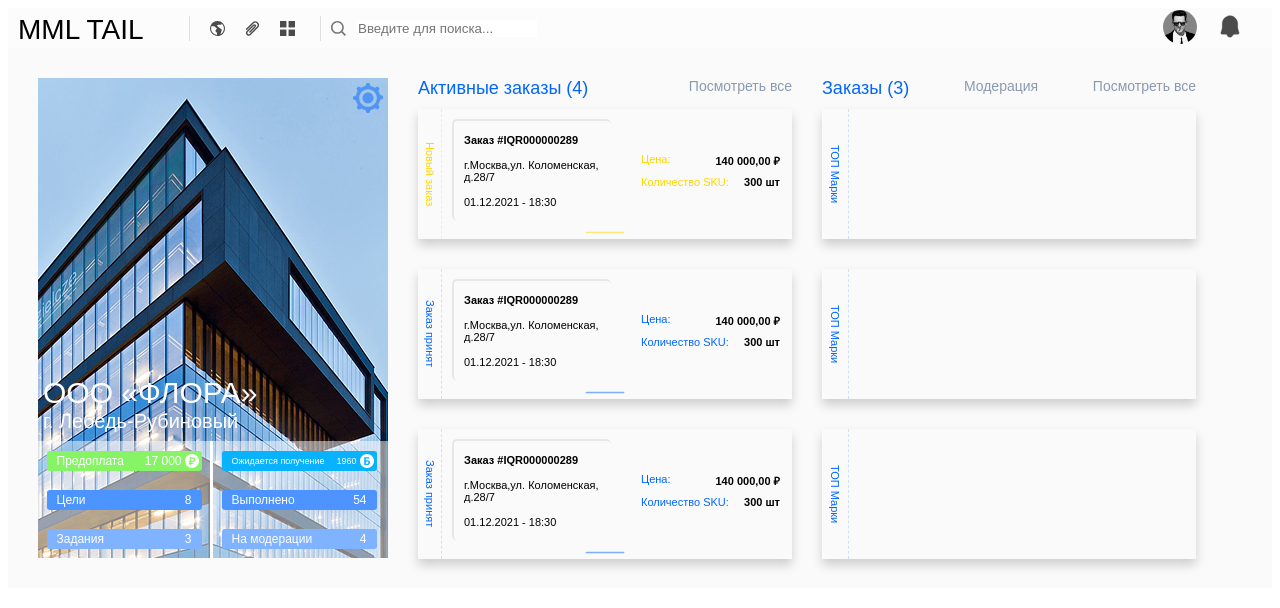
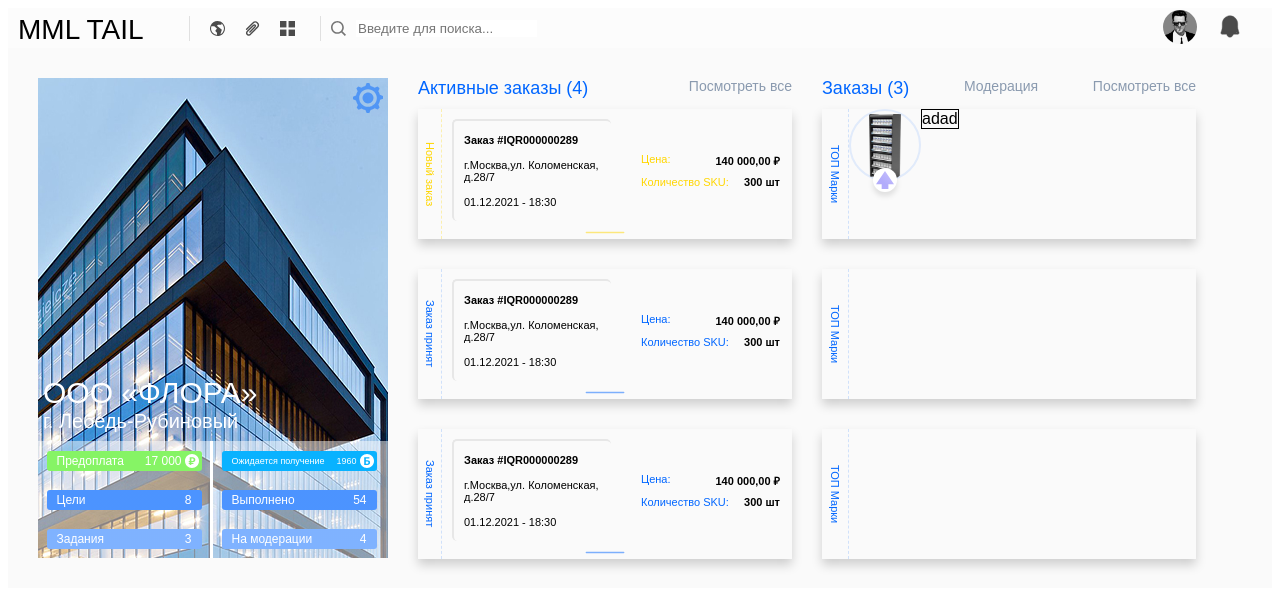
Before and after one commit to QwipeKun/Mml-product, a React (Create React App) app: page / in a window 1280 px wide. Shown: the top 608 px of the page. Built offline with nearby package versions, Linux system fonts and the light colour scheme.

Commit message:
commit update

```diff
--- a/src/components/MainBlockOne/MainBlockOne.jsx
+++ b/src/components/MainBlockOne/MainBlockOne.jsx
@@ -5,6 +5,7 @@ import circle from "./../../svg/circle.svg";
 import score from "./../../svg/score.svg";
 import border from "./../../svg/border.svg";
 import borderBlue from "./../../svg/borderBlue.svg";
+import server from "./../../svg/server.svg";
 
 let MainBlockOne = () => {
   return (
@@ -191,22 +192,33 @@ let MainBlockOne = () => {
               <div className={s.showAll}> Модерация </div>
               <div className={s.showAll}>Посмотреть все</div>
             </div>
-            <div className={s.mainConinerOrder}>
-              <div className={s.mainBlocksOrder}>
+            <div className={s.mainBlockMonitoring}>
+              <div className={s.mainContainerMonitoring}>
+                <div className={s.newOrderTextContainerTwo}>
+                  <div className={s.newOrderTextTwoBlock}>ТОП Марки</div>
+                </div>
+                <div className={s.childMainBlockMonitoring}>
+                  <div>
+                    <img className={s.sever} src={server} rel="server" />
+                  </div>
+                  <div className={s.monitoringContainer}>
+                    <div className={s.textBlock}>
+                      adad
+                    </div>
+                  </div>
+                </div>
+                <div></div>
+              </div>
+            </div>
+            <div className={s.mainBlockMonitoring}>
+              <div className={s.mainContainerMonitoring}>
                 <div className={s.newOrderTextContainerTwo}>
                   <div className={s.newOrderTextTwoBlock}>ТОП Марки</div>
                 </div>
               </div>
             </div>
-            <div className={s.mainConinerOrder}>
-              <div className={s.mainBlocksOrder}>
-                <div className={s.newOrderTextContainerTwo}>
-                  <div className={s.newOrderTextTwoBlock}>ТОП Марки</div>
-                </div>
-              </div>
-            </div>
-            <div className={s.mainConinerOrder}>
-              <div className={s.mainBlocksOrder}>
+            <div className={s.mainBlockMonitoring}>
+              <div className={s.mainContainerMonitoring}>
                 <div className={s.newOrderTextContainerTwo}>
                   <div className={s.newOrderTextTwoBlock}>ТОП Марки</div>
                 </div>
--- a/src/components/MainBlockOne/MainBlockOne.module.css
+++ b/src/components/MainBlockOne/MainBlockOne.module.css
@@ -182,19 +182,22 @@
     font-size: 14px;
     color: #8A9AAF;
 }
-.mainConinerOrder{
+
+.mainConinerOrder {
     margin-bottom: 30px;
     margin-top: 10px;
     box-shadow: 0px 6px 10px 0px rgba(0, 0, 0, 0.178);
 }
-.mainBlocksOrder{
+
+.mainBlocksOrder {
     display: flex;
     flex-direction: row;
     width: 374px;
     height: 130px;
 
 }
-.newOrderTextContainer{
+
+.newOrderTextContainer {
     height: 130px;
     width: 26px;
     display: flex;
@@ -205,13 +208,13 @@
 
 
 
-.newOrderText{
+.newOrderText {
     color: #FFD600;
     font-size: 11px;
     writing-mode: vertical-lr;
 }
 
-.orderNumberContainer{
+.orderNumberContainer {
     display: flex;
     flex-direction: column;
     justify-content: space-evenly;
@@ -225,7 +228,7 @@
     border-radius: 5px;
 }
 
-.priceContainer{
+.priceContainer {
     margin-left: 20px;
     display: flex;
     width: 139px;
@@ -234,54 +237,57 @@
     font-size: 11px;
 }
 
-.priceValueBlock{
+.priceValueBlock {
     display: flex;
     flex-direction: row;
     justify-content: space-between;
 }
 
-.priceValue{
+.priceValue {
     color: #FFD600;
 }
 
-.ValueBlock{
+.ValueBlock {
     padding-top: 8px;
     display: flex;
     flex-direction: row;
     justify-content: space-between;
 }
 
-.boldValue{
+.boldValue {
     font-weight: bolder;
 }
-.borderSettings{
+
+.borderSettings {
     display: flex;
     justify-content: center;
     width: 350px;
 }
-.border{
+
+.border {
     width: 40px;
     padding-right: 24px;
 }
-.conrainerO{
+
+.conrainerO {
     display: flex;
     flex-direction: row;
 }
 
-.containerOrderBlocks{
+.containerOrderBlocks {
     display: flex;
     flex-direction: column;
 }
 
 /* block 2 */
 
-.newOrderTextTwoBlock{
+.newOrderTextTwoBlock {
     color: #0066FF;
     font-size: 11px;
     writing-mode: vertical-lr;
 }
 
-.newOrderTextContainerTwo{
+.newOrderTextContainerTwo {
     height: 130px;
     width: 26px;
     display: flex;
@@ -290,7 +296,7 @@
     justify-content: center;
 }
 
-.priceValueBlue{
+.priceValueBlue {
     color: #0066FF;
 }
 
@@ -298,7 +304,7 @@
 /*                блок мониторинга                  */
 
 
-.taskAllBlocksContainer{
+.taskAllBlocksContainer {
     margin-left: 30px;
     font-family: 'Raleway', sans-serif;
     width: 374px;
@@ -306,8 +312,33 @@
     padding-top: 30px;
 }
 
-.taskBlockMonitor{
+.taskBlockMonitor {
     display: flex;
     flex-direction: row;
     justify-content: space-between;
 }
+
+.mainBlockMonitoring {
+    margin-bottom: 30px;
+    margin-top: 10px;
+    box-shadow: 0px 6px 10px 0px rgba(0, 0, 0, 0.178);
+}
+
+.mainContainerMonitoring {
+    display: flex;
+    flex-direction: row;
+    width: 374px;
+    height: 130px;
+}
+.childMainBlockMonitoring{
+    display: flex;
+    flex-direction: row;
+}
+.server{
+    width: 70px;
+    height: 82px;
+}
+
+.textBlock{
+    border: 1px solid;
+}
```
Also changed, not shown: src/svg/server.svg (added).
